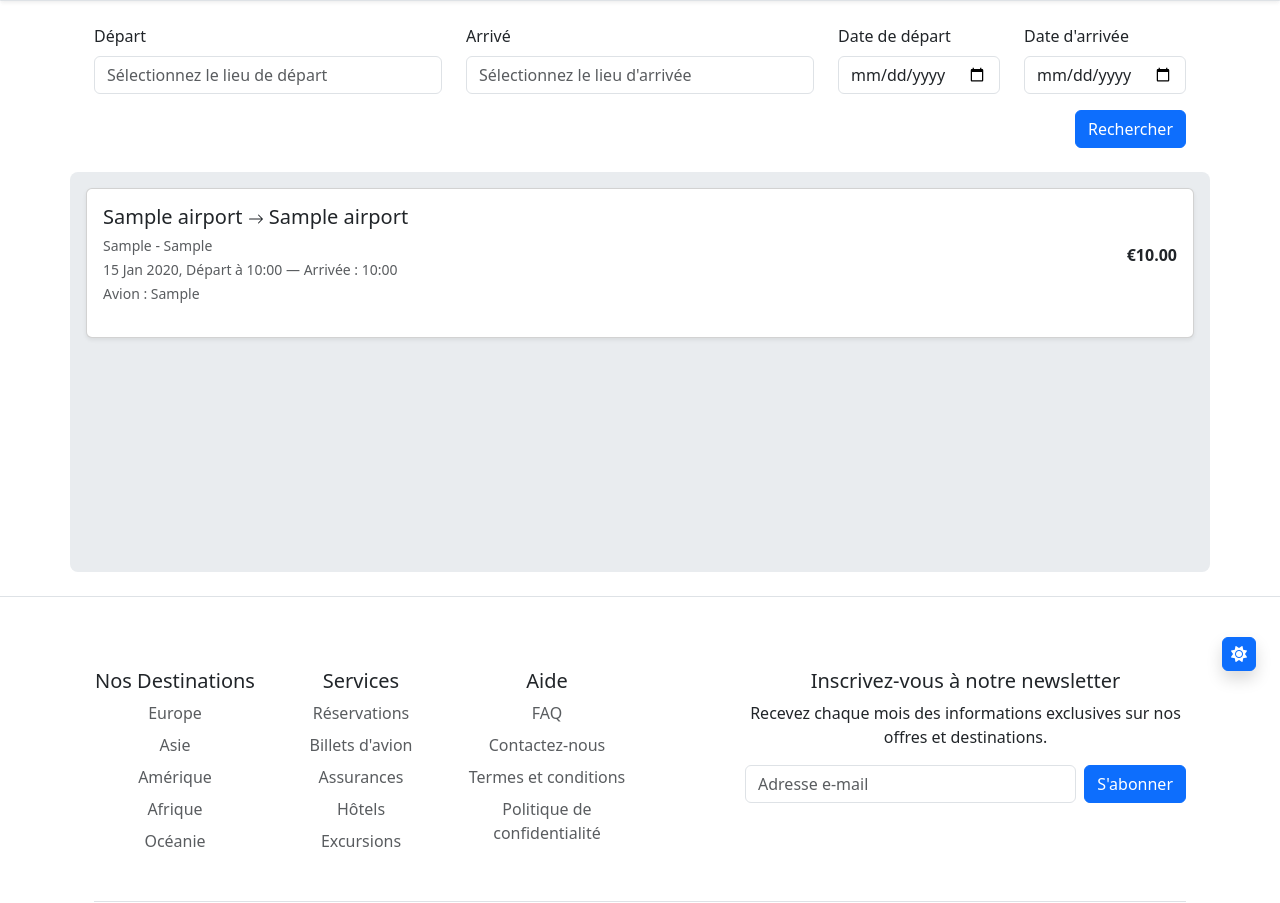
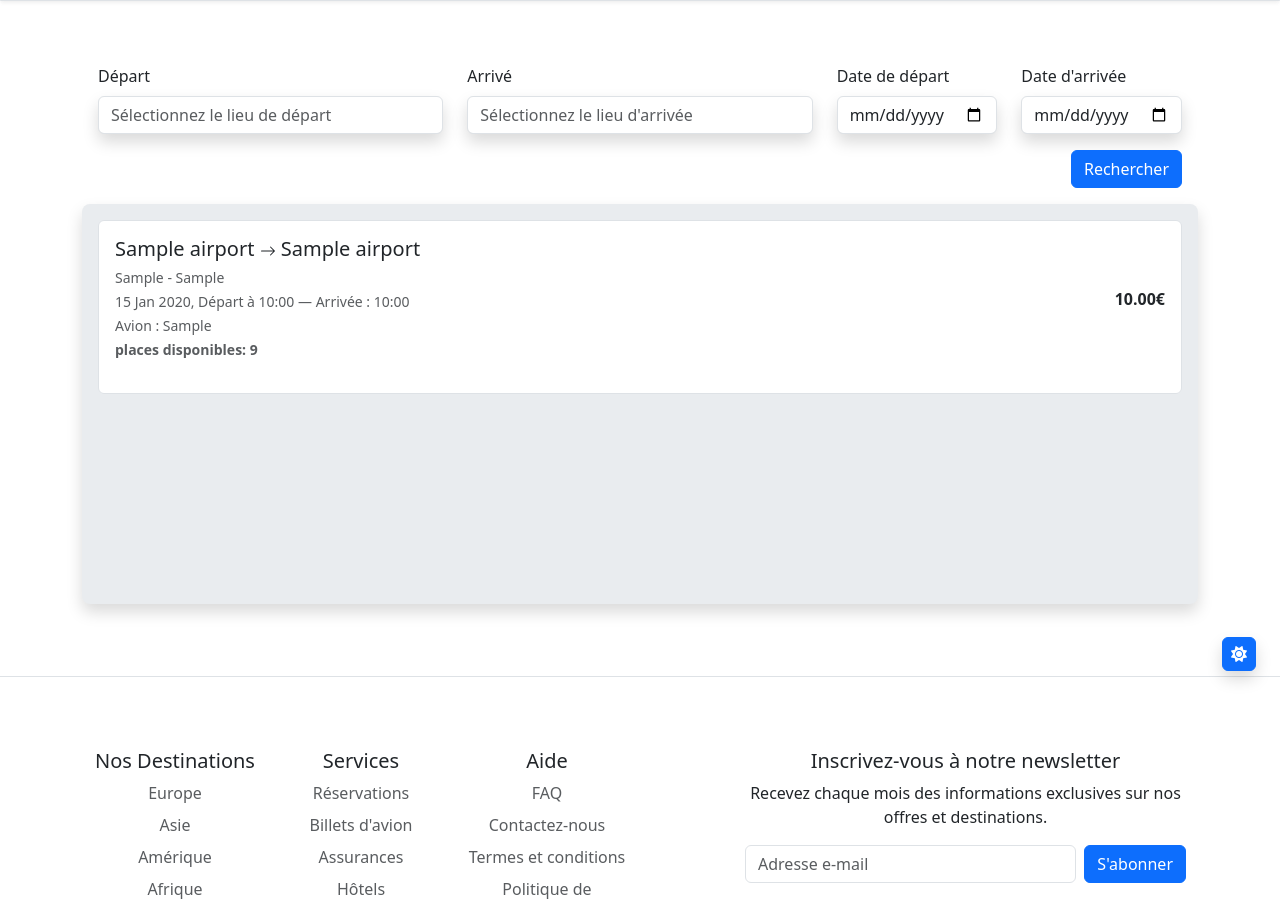
Before and after one commit to BounmyPTV/AirWorld, a Laravel app: page /reservation in a window 1280 px wide. Shown: the part 105-1008 px from the top of the page. Run offline with Laravel 12, Linux system fonts and the light colour scheme; data comes from the database, SQL or seed files in the repository; tables that the repository leaves empty hold one stand-in row (values such as "Sample post"); parts of the project's set-up code (start-up, migrations or seed data) failed here and were passed over.

Commit message:
ajout search

```diff
--- a/AirWorld/app/Http/Controllers/ReservationController.php
+++ b/AirWorld/app/Http/Controllers/ReservationController.php
@@ -23,7 +23,21 @@ class ReservationController extends Controller
         if ($departureDate) $flights->whereDate('departure_date', $departureDate);
         if ($arrivalDate) $flights->whereDate('arrival_date', $arrivalDate);
 
-        $flights = $flights->with(['departureAirport', 'arrivalAirport'])->paginate(20);
+        $flights = $flights->with(['departureAirport', 'arrivalAirport', 'airplane']);
+        if (empty($request->all())) $flights = $flights->inRandomOrder();
+        $flights = $flights->paginate(20);
+
+        $res = Reservation::with(
+            ['passengers']
+        );
+
+        foreach($flights as $flight) {
+            $totalPassengers = Reservation::where('flight_id', $flight->id)
+                ->withCount('passengers')
+                ->get()
+                ->sum('passengers_count');
+            $flight->total_place = $flight->airplane->seats - $totalPassengers;
+        }
 
         return view('reservation.search', compact('flights'));
     }
@@ -45,17 +59,33 @@ class ReservationController extends Controller
     }
 
     public function myreservation() {
-        $reservations = Reservation::with([
+        $res = Reservation::with([
             'flight.departureAirport',
             'flight.arrivalAirport',
             'flight.airplane',
             'passengers'
         ])
         ->where('user_id', Auth::id())
-        ->where('price', true)
+        ->where('paid', true)
         ->get();
 
         // return $reservations;
-        return view("profile.reservation", ["res" => $reservations]);
+        return view("profile.reservation", compact('res'));
+    }
+
+    public function show_reservation($id) {
+        $flight = Flight::with([
+            'departureAirport',
+            'arrivalAirport',
+            'airplane',
+        ])
+        ->find($id)
+        ->first();
+
+        if (!$flight) {
+            return redirect()->route('reservation.homepage')->with('error', 'Vol non trouvé.');
+        }
+
+        return view("reservation.show", compact('flight'));
     }
 }
--- a/AirWorld/app/Http/Helpers/ImgHelper.php
+++ b/AirWorld/app/Http/Helpers/ImgHelper.php
@@ -4,6 +4,6 @@ namespace App\Http\Helpers;
 
 class ImgHelper {
     public static function img_section(string|int $pos) : string {
-        return "images/$pos.webp";
+        return asset("images/$pos.webp");
     }
 }
--- a/AirWorld/app/Models/Reservation.php
+++ b/AirWorld/app/Models/Reservation.php
@@ -6,7 +6,7 @@ use Illuminate\Database\Eloquent\Model;
 
 class Reservation extends Model
 {
-    protected $fillable = ['flight_id','user_id','baggages','price'];
+    protected $fillable = ['flight_id','user_id','baggages','paid'];
     public function passengers() {
         return $this->hasMany(Passenger::class);
     }
--- a/AirWorld/database/seeders/FlightSeeder.php
+++ b/AirWorld/database/seeders/FlightSeeder.php
@@ -23,7 +23,7 @@ class FlightSeeder extends Seeder
         for ($i = 0; $i < 100; $i++) {
             // Dates de départ/arrivée (même jour ou jour suivant)
             $departureDate = now()->addDays(rand(1, 30))->format('Y-m-d');
-            $arrivalDate = $departureDate;  // Ensure arrival is the same day for simplicity (could adjust if needed)
+            $arrivalDate = $departureDate;
 
             // Heure aléatoire de départ et arrivée (ex: départ à 08h, arrivée à 10h)
             $departureHour = rand(5, 20); // entre 5h et 20h
--- a/AirWorld/resources/views/admin.blade.php
+++ b/AirWorld/resources/views/admin.blade.php
@@ -186,7 +186,7 @@
                                             elseif (str_contains($item, 'email')) $type = 'email';
                                             elseif (str_contains($item, 'password')) $type = 'password';
                                             elseif (str_contains($item, 'price') || str_contains($item, 'seat')) $type = 'number';
-                                            elseif ($item == 'role') $type = 'radio';
+                                            elseif ($item == 'role' || $item == 'paid' || $item == 'adult') $type = 'radio';
                                         @endphp
 
                                         <div class="form-group mb-2">
@@ -201,7 +201,7 @@
                                                         </option>
                                                     @endforeach
                                                 </datalist>
-                                                @elseif ($type == 'radio' && $item == 'role')
+                                                @elseif ($type == 'radio')
                                                 <div>
                                                     <label class="me-3">
                                                         <input type="radio" name="{{ $item }}" value="1" {{ old($item) == 1 ? 'checked' : '' }}> True
--- a/AirWorld/resources/views/home.blade.php
+++ b/AirWorld/resources/views/home.blade.php
@@ -63,7 +63,7 @@
       @foreach($list as $f)
       <div class="col">
       <div class="card shadow-sm h-100">
-      <a href="{{ route('reservation.homepage') }}/id/{{ $f->id }}" class="card-body rounded-3 bg-body-tertiary">
+      <a href="{{ route('reservation.show', ['id' => $f->id]) }}" class="card-body rounded-3 bg-body-tertiary">
       <h5 class="card-title">{{ $f->departureAirport->name }} → {{ $f->arrivalAirport->name }}</h5>
       <p class="card-text">
       <strong>Départ :</strong> {{ $f->departure_date }} à
--- a/AirWorld/resources/views/layout/menu.blade.php
+++ b/AirWorld/resources/views/layout/menu.blade.php
@@ -245,7 +245,7 @@
                                         <a href="{{ $item['right'] }}">
                                             @if ($item['id'])
                                                 <div class="carousel-image-wrapper h-100">
-                                                    <img src="{{ asset($item['id']) }}" loading="lazy"
+                                                    <img src="{{ $item['id'] }}" loading="lazy"
                                                         class="img-fluid w-100 h-100 object-fit-cover" alt="Image">
                                                 </div>
                                             @endif
--- a/AirWorld/resources/views/layout/template.blade.php
+++ b/AirWorld/resources/views/layout/template.blade.php
@@ -8,7 +8,7 @@
     <title>@yield('title', 'AirWorld')</title>
     <link href="https://cdn.jsdelivr.net/npm/bootstrap@5.3.5/dist/css/bootstrap.min.css" rel="stylesheet">
     <link href="https://cdnjs.cloudflare.com/ajax/libs/font-awesome/6.5.0/css/all.min.css" rel="stylesheet">
-    <link rel="icon" href="{{ asset('favicon.ico') }}" type="image/x-icon">
+    <link rel="icon" href="{{ 'favicon.ico' }}" type="image/x-icon">
 </head>
 
 <body data-bs-theme="">
--- a/AirWorld/resources/views/reservation/search.blade.php
+++ b/AirWorld/resources/views/reservation/search.blade.php
@@ -1,37 +1,35 @@
 @extends('layout.menu')
 
-@php
-    use \Carbon\Carbon;
-@endphp
+@php use \Carbon\Carbon; @endphp
 
 @section('content-menu')
-    <div class="container p-4">
-        <form action="{{ route('reservation.homepage') }}" class="form" method="GET" id="book1">
+    <div class="container pt-5 pb-5">
+        <form action="{{ route('reservation.homepage') }}" class="form p-3" method="GET" id="book1">
             <div class="row bg-body">
-                <div class="col-md-4 mb-3">
+                <div class="col-xl-4 mb-3">
                     <label for="search-departure-input" class="form-label">Départ</label>
                     <input type="text" id="search-departure-input" placeholder="Sélectionnez le lieu de départ"
-                        class="form-control" value="{{ old('airport_departure_id') }}">
-                    <div id="suggestions-departure" class="list-group mt-2 position-absolute" style="z-index: 1000"></div>
-                    <input type="hidden" id="airport-departure-id" name="airport_departure_id" value="{{ old('airport_departure_id') }}">
+                        class="form-control shadow">
+                    <div id="suggestions-departure" class="shadow list-group mt-2 position-absolute" style="z-index: 1000"></div>
+                    <input type="hidden" id="airport-departure-id" name="airport_departure_id">
                 </div>
 
-                <div class="col-md-4 mb-3">
+                <div class="col-xl-4 mb-3">
                     <label for="search-arrival-input" class="form-label">Arrivé</label>
                     <input type="text" id="search-arrival-input" placeholder="Sélectionnez le lieu d'arrivée"
-                        class="form-control" value="{{ old('airport_arrival_id') }}">
-                    <div id="suggestions-arrival" class="list-group mt-2 position-absolute" style="z-index: 1000"></div>
-                    <input type="hidden" id="airport-arrival-id" name="airport_arrival_id" value="{{ old('airport_arrival_id') }}">
+                        class="form-control shadow">
+                    <div id="suggestions-arrival" class="shadow list-group mt-2 position-absolute" style="z-index: 1000"></div>
+                    <input type="hidden" id="airport-arrival-id" name="airport_arrival_id">
                 </div>
 
-                <div class="col-md-2 mb-3">
+                <div class="col-xl-2 mb-3">
                     <label for="departure-date" class="form-label">Date de départ</label>
-                    <input type="date" id="departure-date" name="departure_date" class="form-control" value="{{ old('departure_date') }}">
+                    <input type="date" id="departure-date" name="departure_date" class="form-control shadow">
                 </div>
 
-                <div class="col-md-2 mb-3">
+                <div class="col-xl-2 mb-3">
                     <label for="arrival-date" class="form-label">Date d'arrivée</label>
-                    <input type="date" id="arrival-date" name="arrival_date" class="form-control" value="{{ old('arrival_date') }}">
+                    <input type="date" id="arrival-date" name="arrival_date" class="form-control shadow">
                 </div>
             </div>
 
@@ -39,12 +37,21 @@
                 <button type="submit" class="btn btn-primary">Rechercher</button>
             </div>
         </form>
+
+        <div class="container bg-body-secondary rounded-3 p-3 shadow" style="overflow: auto; height: 50vh;">
+            @if($flights->isEmpty())
+                <div class="d-flex justify-content-center align-items-center" style="height: 100%;">
+                    <p class="text-muted">Aucun vol trouvé pour les critères de recherche.</p>
                 </div>
-    <div class="container bg-body-secondary rounded-3 p-3" style="overflow: auto; height: 50vh;">
+            @else
                 @foreach($flights as $flight)
-            <div class="card mb-4 shadow-sm">
+                    <div class="card mb-4 border">
                         <div class="card-body">
-                    {{-- Infos vol --}}
+                            @if ($flight->total_place > 0)
+                                <a href="{{ route('reservation.show', ['id' => $flight->id]) }}" class="flight-container clickable" style="text-decoration: none; color: inherit;">
+                            @else
+                                <div class="flight-container disabled opacity-50">
+                            @endif
                                 <div class="d-flex justify-content-between align-items-center mb-3">
                                     <div>
                                         <h5 class="mb-1">
@@ -62,22 +69,27 @@
                                             Départ à {{ Carbon::parse($flight->departure_time)->format('H:i') }}
                                             — Arrivée : {{ Carbon::parse($flight->arrival_time)->format('H:i') }}
                                         </small><br>
-                            <small class="text-muted">Avion : {{ $flight->airplane->model }}</small>
+                                        <small class="text-muted">Avion : {{ $flight->airplane->model }}</small><br>
+                                        <small class="fw-bold {{ ($flight->total_place <= 5) ? 'text-danger' : 'text-muted'}}">places disponibles: {{ $flight->total_place }}</small>
                                     </div>
                                     <div class="text-end">
-                            <span class="fw-bold fs-6">€{{ $flight->price}}</span>
+                                        <span class="fw-bold fs-6">{{ $flight->price }}€</span>
                                     </div>
                                 </div>
+                            @if ($flight->total_place > 0)
+                                </a>
+                            @else
+                                </div>
+                            @endif
                         </div>
                     </div>
                 @endforeach
+            @endif
         </div>
-
         <div class="pagination justify-content-center pt-3">
             {{ $flights->links('pagination::bootstrap-5') }}
         </div>
-
-
+    </div>
     <script>
         function loadSuggestions(query, input, suggestions, idInput) {
             fetch(`/reservation/search?query=${encodeURIComponent(query)}`)
@@ -168,5 +180,11 @@
             setupAutocomplete('search-departure-input', 'suggestions-departure', 'airport-departure-id');
             setupAutocomplete('search-arrival-input', 'suggestions-arrival', 'airport-arrival-id');
         });
+
+        document.getElementById('book1').addEventListener('keydown', function(event) {
+            if (event.key === 'Enter') {
+                event.preventDefault();
+            }
+        });
     </script>
 @endsection
--- a/AirWorld/routes/web.php
+++ b/AirWorld/routes/web.php
@@ -1,6 +1,5 @@
 <?php
 
-use App\Http\Controllers\SystemController;
 use App\Http\Controllers\AdminController;
 use App\Http\Controllers\CartController;
 use App\Http\Controllers\UserController;
@@ -9,7 +8,7 @@ use App\Http\Controllers\HomeController;
 use App\Http\Controllers\DiscoverController;
 
 use \App\Http\Middleware\CheckAdmin;
-
+use GuzzleHttp\Middleware;
 use Illuminate\Support\Facades\Route;
 
 // Pages publiques
@@ -20,6 +19,7 @@ Route::get('/home', [HomeController::class, 'home'])->name('home');
 Route::prefix('/reservation')->controller(ReservationController::class)->name('reservation.')->group(function() {
     Route::get('/', 'reservation')->name('homepage');
     Route::get('/search', 'search')->name('search');
+    Route::get('/{id}', 'show_reservation')->middleware('auth')->name('show');
 });
 // page découvrir
 Route::get('/discover', [DiscoverController::class, 'discover'])->name('discover');
```
Also changed, not shown: AirWorld/app/Http/Controllers/AdminController.php (+14 -3 lines), AirWorld/app/Http/Controllers/CartController.php (+7 -6 lines), AirWorld/resources/views/reservation/show.blade.php (+110 -0 lines), AirWorld/database/migrations/2025_04_08_145913_create_reservations_table.php. Lines whose indentation alone changed are shown as unchanged.
